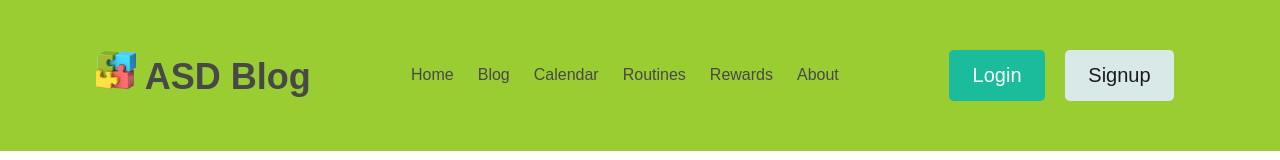
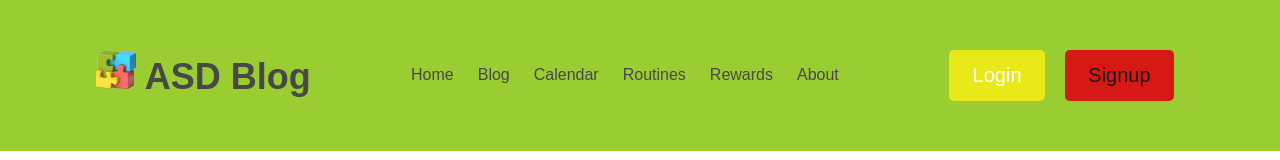
Before and after one commit to TonnTribe/ASD-Blog, a React (Create React App) app in the folder client/: page / in a window 1280 px wide. Shown: the top 160 px of the page. Built offline with nearby package versions, Linux system fonts and the light colour scheme; no server answers.

Commit message:
login and logout buttons

```diff
--- a/client/src/index.css
+++ b/client/src/index.css
@@ -1041,21 +1041,21 @@
   }
 
   .btn.btn-info {
-    background-color: #1bbc9b;
+    background-color: #e9e91a;
     color: #ffffff;
   }
 
   .btn.btn-info:hover {
-    background-color: #31e1bd;
+    background-color: #FFFF00;
   }
 
   .btn.btn-light {
-    background-color: #d9e9e8;
+    background-color: #d81414f7;
     color: #1a1a1a;
   }
 
   .btn.btn-light:hover {
-    background-color: #84b8b4;
+    background-color: #FF0000;
   }
 
   .btn.btn-dark {
```
